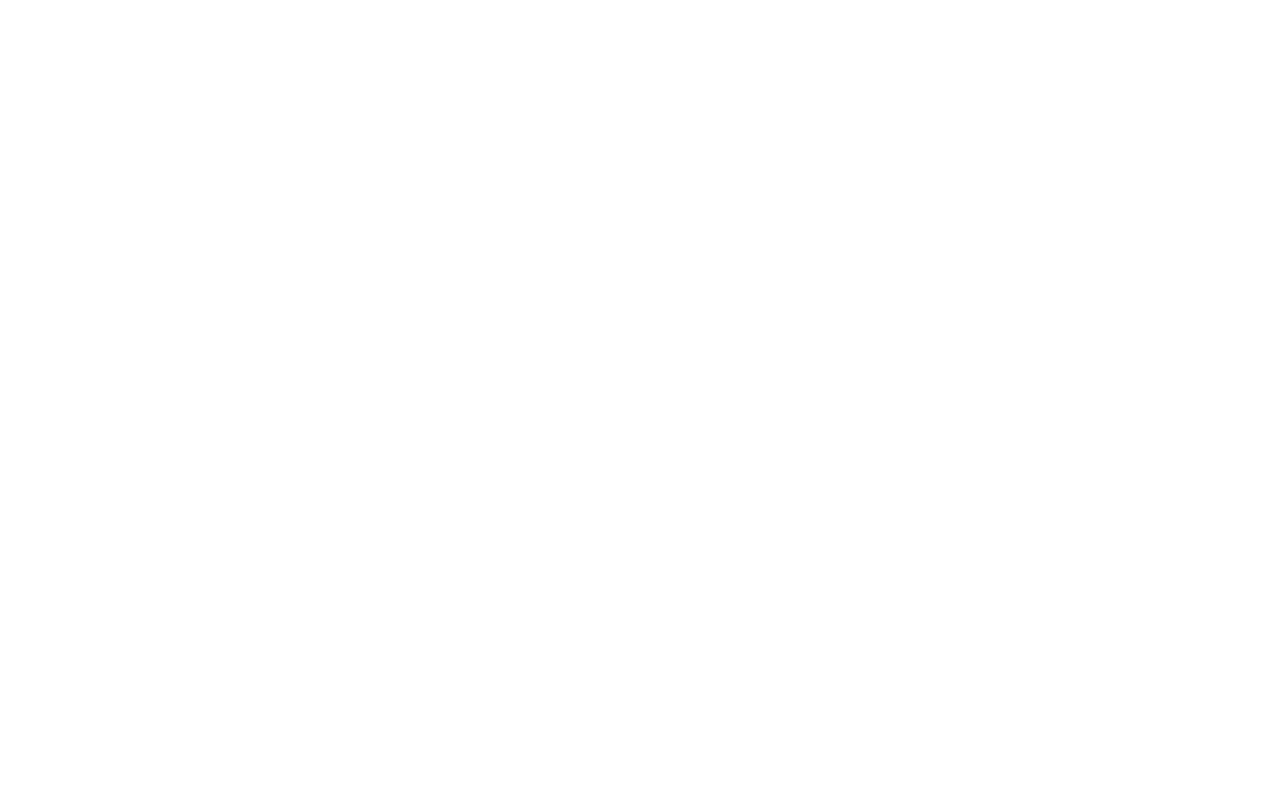
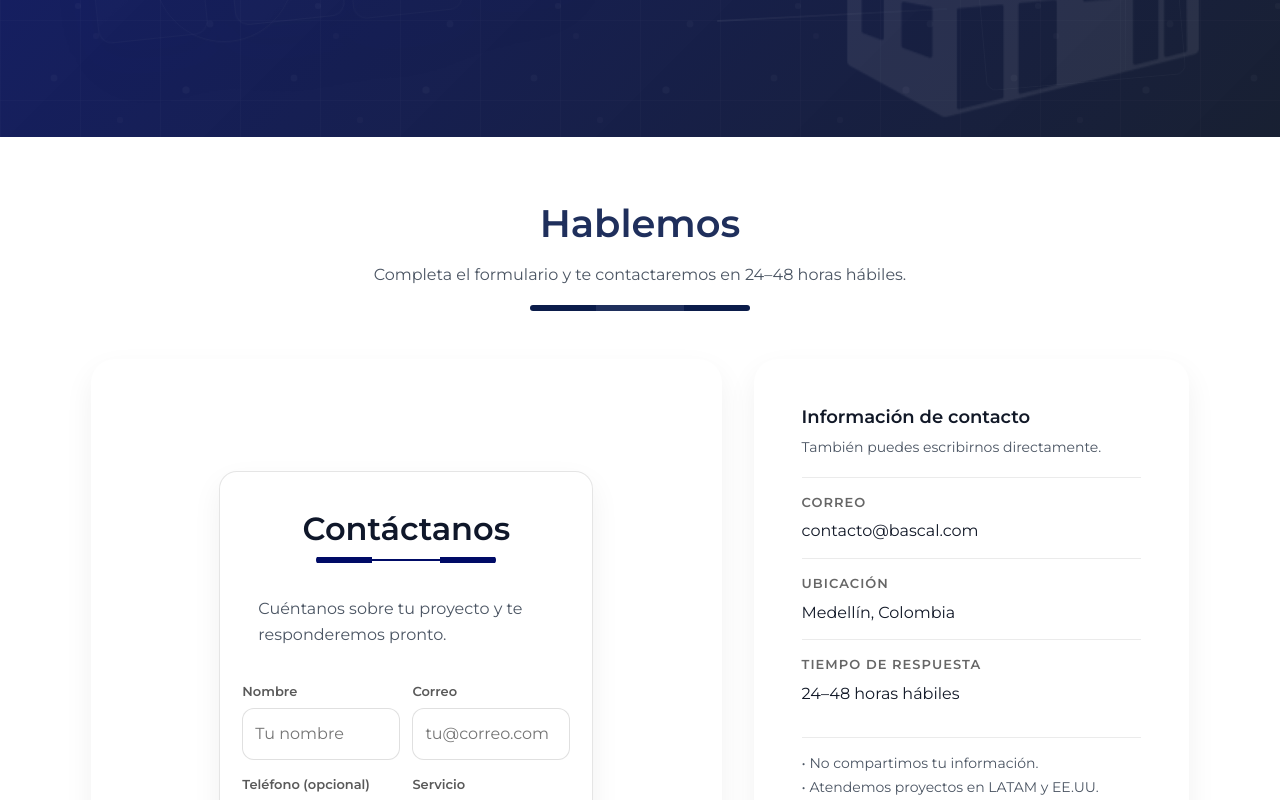
Before and after one commit to BRAYANRIASCOS01/web_BasCal, a React (Vite) app: page /es/contacto in a window 1280 px wide. Shown: the part 620-1420 px from the top of the page. Before the commit the page ends 800 px from the top, so only its background shows below. Built offline with nearby package versions, Linux system fonts and the light colour scheme.

Commit message:
agregó página contactos

```diff
--- a/src/features/home/pages/ContactPage.jsx
+++ b/src/features/home/pages/ContactPage.jsx
@@ -1,11 +1,91 @@
 import React from 'react';
+import Hero from "../../../shared/components/Hero.jsx";
+import { useEffect, useRef } from "react";
+import { useTranslation } from "react-i18next";
+import { Helmet } from "react-helmet-async";
+import { useParams } from "react-router-dom";
+import Form from "../../../shared/components/Form.jsx";
 
 const ContactPage = () => {
+    const { t, i18n } = useTranslation();
+    const { lang = "es" } = useParams();
+    const pageRef = useRef(null);
     return (
-        <div>
+        <>
+             <Hero
+                title={t("contacthero.hero.title")}
+                accent={null}
+                subtitle={t("bimPage.hero.subtitle")}
+                ctaLabel={t("bimPage.hero.cta")}
+                ctaHref="#servicios-bim"
+                ctaAriaLabel={t("bimPage.hero.cta")}
+                id="hero-bim"
+      />
+
+               {/* SECCIÓN estilo “Servicios BIM” (título centrado + subtítulo + separador) */}
+      <section className="section contact-section">
+        <div className="container">
+          <header className="section-header">
+            <h2 className="section-header__title">
+              {t("contact.sectionTitle", "Hablemos")}
+            </h2>
+            <p className="section-header__subtitle">
+              {t(
+                "contact.sectionSubtitle",
+                "Completa el formulario y te contactaremos en 24–48 horas hábiles."
+              )}
+            </p>
+            <div className="section-header__divider" />
+          </header>
+
+          <div className="contact-layout">
+            {/* Card del formulario */}
+            <div className="contact-card">
+              <Form/>
+            </div>
+
+            {/* Card informativa (mismo patrón visual) */}
+            <aside className="contact-info-card" aria-label="Información de contacto">
+              <div className="contact-info-card__head">
+                <h3 className="contact-info-card__title">
+                  {t("contact.infoTitle", "Información de contacto")}
+                </h3>
+                <p className="contact-info-card__muted">
+                  {t("contact.infoSubtitle", "También puedes escribirnos directamente.")}
+                </p>
+              </div>
+
+              <div className="contact-info-card__item">
+                <p className="contact-info-card__label">{t("contact.emailLabel", "Correo")}</p>
+                <a className="contact-info-card__value" href="mailto:contacto@bascal.com">
+                  contacto@bascal.com
+                </a>
+              </div>
+
+              <div className="contact-info-card__item">
+                <p className="contact-info-card__label">{t("contact.locationLabel", "Ubicación")}</p>
+                <p className="contact-info-card__value">Medellín, Colombia</p>
+              </div>
+
+              <div className="contact-info-card__item">
+                <p className="contact-info-card__label">{t("contact.responseLabel", "Tiempo de respuesta")}</p>
+                <p className="contact-info-card__value">
+                  {t("contact.responseValue", "24–48 horas hábiles")}
+                </p>
+              </div>
+
+              <div className="contact-info-card__trust">
+                <p>• {t("contact.trust1", "No compartimos tu información.")}</p>
+                <p>• {t("contact.trust2", "Atendemos proyectos en LATAM y EE.UU.")}</p>
+                <p>• {t("contact.trust3", "Podemos coordinar una llamada si lo necesitas.")}</p>
+              </div>
+            </aside>
+          </div>
+        </div>
+      </section>
             <h1>Contacto</h1>
             <p>¡Ponte en contacto con nosotros!</p>
-        </div>
+        </>
     );
 };
 
--- a/src/shared/components/Form.jsx
+++ b/src/shared/components/Form.jsx
@@ -54,7 +54,7 @@
       <div className="formCard">
         <header className="formHeader">
           <h2 className="formTitle">{t("contact.title", "Hablemos")}</h2>
-          <div class="projects__divider" aria-hidden="true"></div>
+          <div className="projects__divider" aria-hidden="true"></div>
           <p className="formSubtitle">
             {t("contact.subtitle", "Cuéntanos sobre tu proyecto y te responderemos pronto.")}
           </p>
--- a/src/shared/locales/es.json
+++ b/src/shared/locales/es.json
@@ -245,11 +245,22 @@
     "spanish": "ES",
     "english": "EN"
   },
+
+
+    "contacthero": {
+      "hero": {
+        "eyebrow": "BasCal Ingeniería & Construcción",
+        "title": "Hablemos de tu proyecto",
+        "subtitle": " Cuéntanos qué necesitas y te responderemos en el menor tiempo posible.",
+        "cta": "Ver servicios"
+      }
+  },
   "bimPage": {
     "seo": {
       "title": "Servicios BIM/VDC | BasCal coordinación y modelado",
       "description": "Coordinamos BIM MEP, arquitectura y estructura con modelos LOD 300-400, detección de interferencias, 4D/5D y documentación ejecutiva."
     },
+
     "hero": {
       "eyebrow": "Servicios BIM & VDC",
       "title": "BIM para obras precisas y decisiones en datos.",
@@ -257,6 +268,7 @@
       "subtitle": "Modelamos, coordinamos y gestionamos información constructiva para que tus proyectos se ejecuten sin reprocesos ni sorpresas.",
       "cta": "Agendar cita"
     },
+
     "pillars": {
       "kicker": "Entrega BIM",
       "title": "Qué incluye nuestro servicio BIM",
--- a/src/styles/home.css
+++ b/src/styles/home.css
@@ -7,3 +7,4 @@
 @import "./components/footer.css";
 @import "./components/faq-accordion.css";
 @import "./components/form.css";
+@import "./sections/contactpage.css";
--- /dev/null
+++ b/src/styles/sections/contactpage.css
@@ -0,0 +1,122 @@
+    /* HERO (versión pequeña para contacto) */
+.hero--contact {
+  min-height: 22vh;
+  display: flex;
+  align-items: center;
+  padding: var(--spacing-3xl) 0;
+}
+
+/* Ajuste de tamaño del título para no competir con el form */
+.hero--contact .hero__title {
+  font-size: clamp(2rem, 4vw, 3rem);
+}
+
+/* Header centrado estilo “Servicios BIM” */
+.section-header {
+  text-align: center;
+  margin-bottom: var(--spacing-2xl);
+}
+
+.section-header__title {
+  font-size: clamp(2rem, 3vw, 2.6rem);
+  margin: 0;
+  color: #1f2f5c;
+}
+
+.section-header__subtitle {
+  max-width: 900px;
+  margin: 14px auto 0;
+  color: var(--color-muted);
+  line-height: 1.7;
+}
+
+.section-header__divider {
+  width: 220px;
+  height: 6px;
+  margin: 16px auto 0;
+  border-radius: 999px;
+  background: linear-gradient(to right, #0b1c4a 0%, #0b1c4a 30%, #1f2f5c 30%, #1f2f5c 70%, #0b1c4a 70%, #0b1c4a 100%);
+}
+
+/* Layout 2 columnas (card + card) */
+.contact-layout {
+  display: flex;
+  align-items: center;
+  justify-content: center;
+  gap: var(--spacing-xl);
+}
+
+@media (min-width: 1024px) {
+  .contact-layout {
+    grid-template-columns: 1.4fr 1fr;
+    align-items: start;
+  }
+}
+
+/* Cards con look como tu ejemplo */
+.contact-card,
+.contact-info-card {
+  background: #ffffff;
+  border-radius: 24px;
+  display: flex;
+  flex-direction: column;
+  box-shadow: 0 12px 30px rgba(0, 0, 0, 0.06);
+  padding:3rem;
+  height: 100%;
+}
+
+/* Card info */
+.contact-info-card__head {
+  margin-bottom: 18px;
+}
+
+.contact-info-card__title {
+  margin: 0 0 8px 0;
+  font-size: 18px;
+  color: #111827;
+}
+
+.contact-info-card__muted {
+  margin: 0;
+  color: var(--color-muted);
+  font-size: 14px;
+  line-height: 1.6;
+}
+
+.contact-info-card__item {
+  padding: 14px 0;
+  border-top: 1px solid rgba(0,0,0,0.08);
+}
+
+.contact-info-card__item:first-of-type {
+  border-top: none;
+  padding-top: 0;
+}
+
+.contact-info-card__label {
+  margin: 0 0 6px 0;
+  font-size: 13px;
+  font-weight: 600;
+  color: rgba(0,0,0,0.6);
+  text-transform: uppercase;
+  letter-spacing: 0.08em;
+}
+
+.contact-info-card__value {
+  margin: 0;
+  color: #111827;
+  text-decoration: none;
+}
+
+.contact-info-card__value:hover {
+  text-decoration: underline;
+}
+
+.contact-info-card__trust {
+  margin-top: 16px;
+  padding-top: 14px;
+  border-top: 1px solid rgba(0,0,0,0.08);
+  color: var(--color-muted);
+  font-size: 14px;
+  line-height: 1.7;
+}
```
